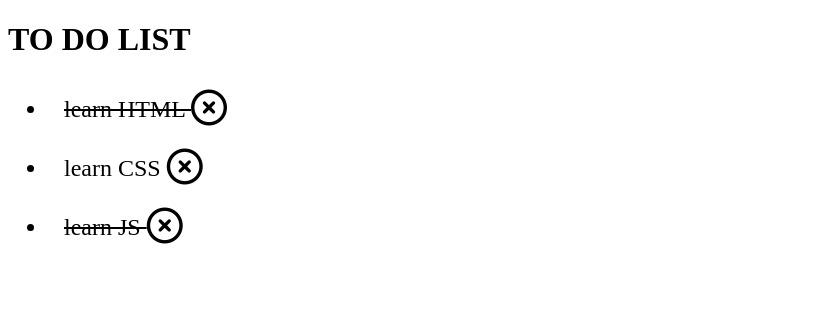
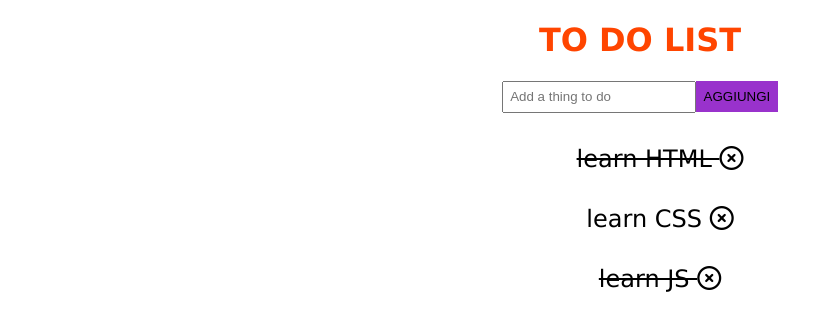
Before and after one commit to Nicowski25/vue-todolist, a plain HTML site: page index.html in a window 1280 px wide. Shown: the whole page, without its empty margins (0-833 px from the left). Drawn offline with nearby package versions, Linux system fonts and the light colour scheme.

Commit message:
fixed input and css style

```diff
--- a/assets/css/style.css
+++ b/assets/css/style.css
@@ -1,5 +1,28 @@
+#app {
+    font-family: Verdana, Geneva, Tahoma, sans-serif;
+    text-align: center;
+}
+
+h1 {
+    color: orangered;
+}
+
+input {
+    padding: 0.4rem;
+}
+
+button {
+    background-color: darkorchid;
+    border: 0px;
+    padding: 0.5rem;
+}
+
 .strikeout {
     text-decoration: line-through;
+}
+
+ul {
+    list-style: none;
 }
 
 li {
--- a/assets/js/script.js
+++ b/assets/js/script.js
@@ -3,6 +3,7 @@ const { createApp } = Vue
 createApp({
 data() {
     return {
+        newTask: '',
         tasks: [
             {
                 text: 'learn HTML',
@@ -16,12 +17,18 @@ data() {
                 text: 'learn JS',
                 done: true
             }
-        ]
+        ],
     }
 },
 methods: {
     removeTask(index) {
         this.tasks.splice(index, 1);
+    },
+    addTask() {
+        if (this.newTask.length > 0) {
+        this.tasks.push({text: this.newTask.charAt(0).toUpperCase()+this.newTask.slice(1), done: false});
+        this.newTask = '';
+        }
     }
 }
 }).mount('#app')
--- a/index.html
+++ b/index.html
@@ -20,13 +20,15 @@
         </div>
 
         <div class="addtasks">
+            <input type="text" v-model.trim="newTask" @keyup.enter="addTask()" placeholder="Add a thing to do">
+            <button @click="addTask()">AGGIUNGI</button>
         </div>
 
         <div class="tasks">
             <ul v-if="tasks.length > 0">
                 <li v-for="(task, index) in tasks" :class="{strikeout: task.done}">
                     {{ task.text }}
-                    <i class="fa-regular fa-circle-xmark fa-xl" @click="removeTask(index)"></i>
+                    <i class="fa-regular fa-circle-xmark fa-l" @click="removeTask(index)"></i>
                 </li>
 
             </ul>
```
